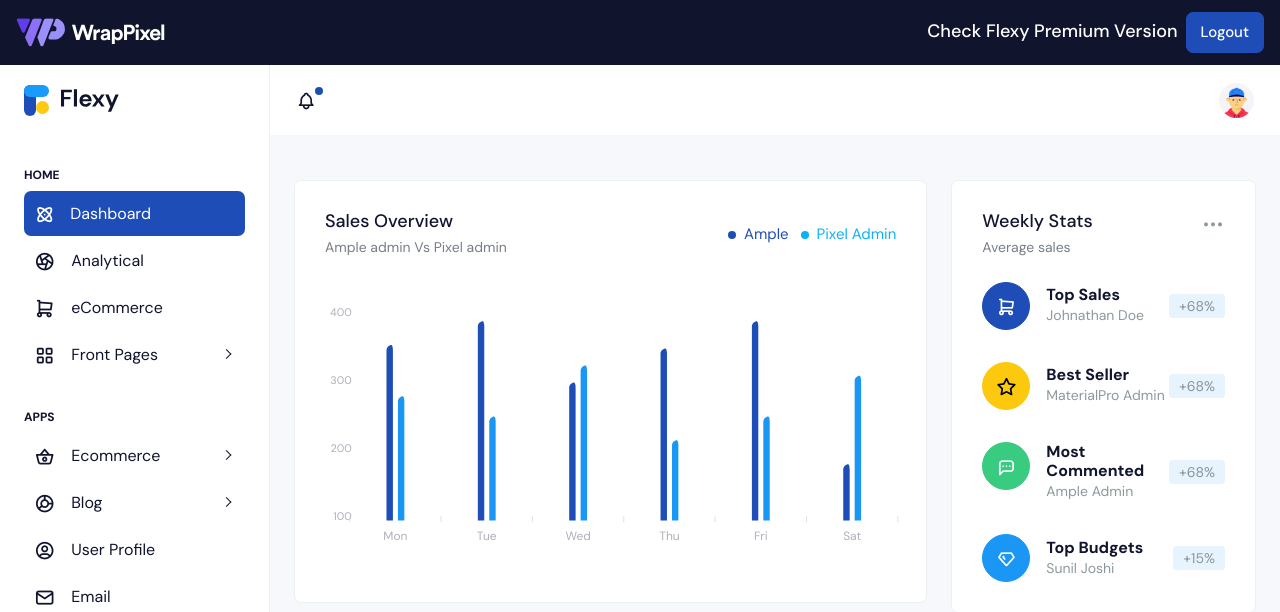
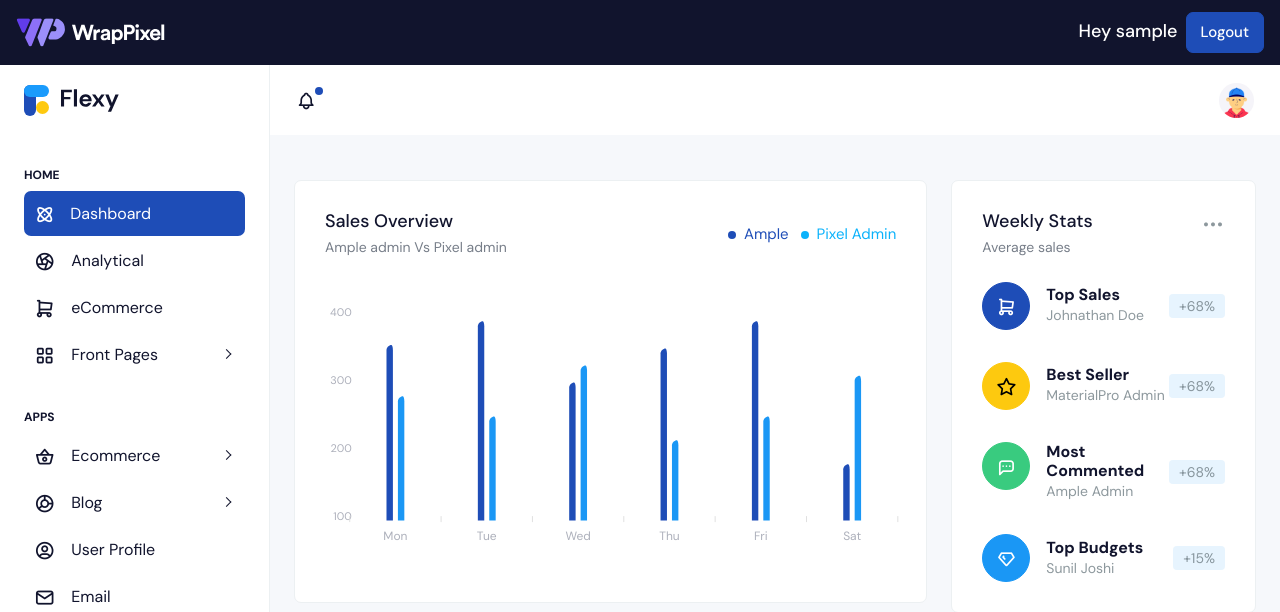
Before and after one commit to Mahavir-25/gujjucart, a Django app: page / in a window 1280 px wide. Shown: the top 612 px of the page. Run offline with Django 5.2, Linux system fonts and the light colour scheme; the visitor is signed in with stand-in values (Sample User, id 1); some libraries are stand-ins or nearby versions.

Commit message:
media quiry

```diff
--- a/dashboard/templates/dashboard/index.html
+++ b/dashboard/templates/dashboard/index.html
@@ -13,12 +13,14 @@
       <img src="{% static 'dashboard/images/logos/logo-wrappixel.svg' %}" alt="" width="150">
     </a>
   </div>
-
+    {% if user.is_authenticated %}
   <div class="d-lg-flex align-items-center gap-2">
-    <h3 class="text-white mb-2 mb-lg-0 fs-5 text-center">Check Flexy Premium Version</h3>
+    <h3 class="text-white mb-2 mb-lg-0 fs-5 text-center">
+      Hey {{ user.username }}
+    </h3>
     <div class="d-flex align-items-center justify-content-center gap-2">
       <div class="dropdown d-flex">
-        {% if user.is_authenticated %}
+
 
         <a class="btn btn-primary d-flex align-items-center gap-1 " href="{% url 'logout' %}">
           Logout
@@ -1832,7 +1834,7 @@
                 <a class="nav-link " href="javascript:void(0)" id="drop2" data-bs-toggle="dropdown"
                   aria-expanded="false">
                {% if user.is_authenticated %}
-    {% if user.user.profile_image %}
+    {% if user.userprofile.profile_image %}
         <img src="{{ user.userprofile.profile_image.url }}"
              alt="{{ user.username }}"
              width="35" height="35" class="rounded-circle">
```
